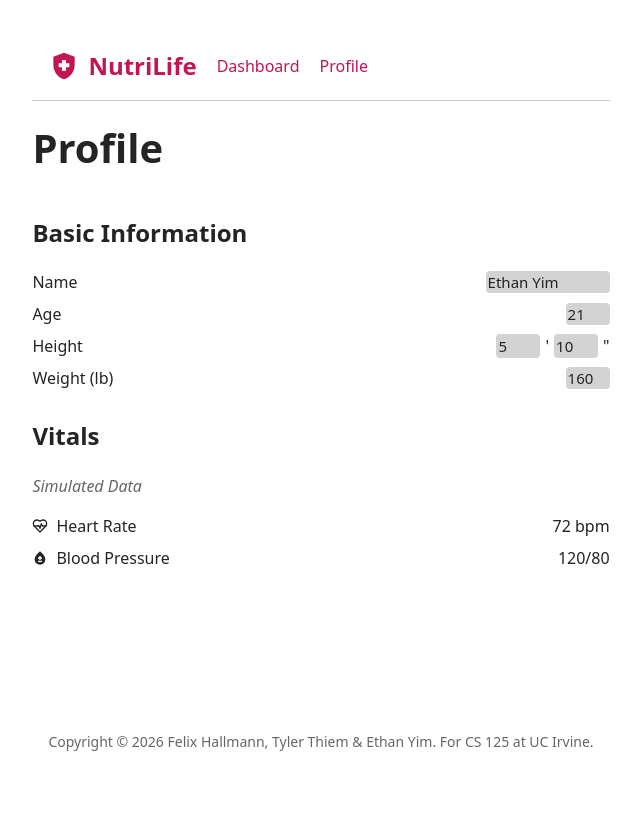
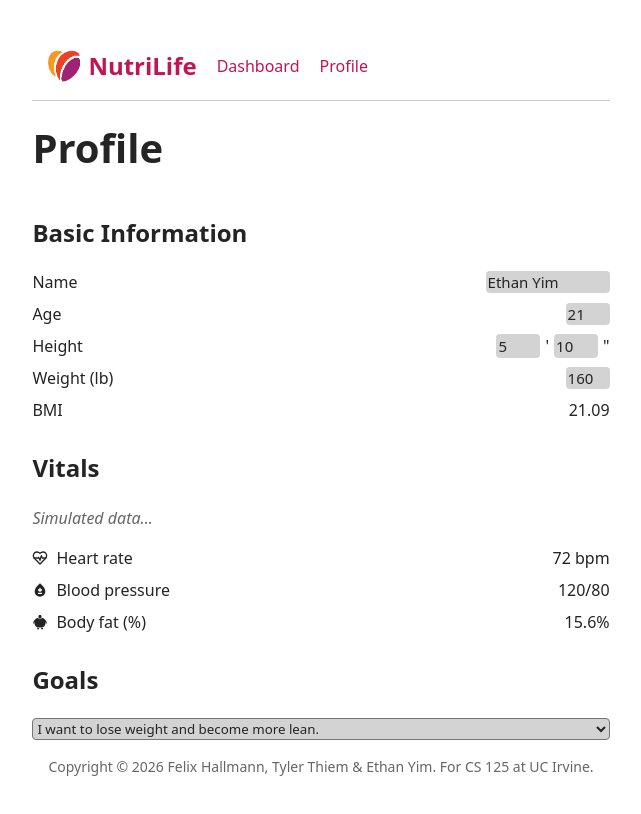
Before and after one commit to FelixHAUD/cs125_health_assistant, a React (Vite) app: page /profile in a window 1280 px wide. Shown: the top 814 px of the page, without its empty margins (319-960 px from the left). Built offline with nearby package versions, Linux system fonts and the light colour scheme.

Commit message:
Add to profile and change logo

```diff
--- a/index.html
+++ b/index.html
@@ -2,7 +2,7 @@
 <html lang="en">
   <head>
     <meta charset="UTF-8" />
-    <link rel="icon" type="image/svg+xml" href="/vite.svg" />
+    <link rel="icon" type="image/png" href="/NUTRILIFE.png" />
     <meta name="viewport" content="width=device-width, initial-scale=1.0" />
     <title>NutriLife</title>
     <link rel="preconnect" href="https://fonts.googleapis.com">
--- a/src/components/Navbar.jsx
+++ b/src/components/Navbar.jsx
@@ -7,7 +7,8 @@ export default function Navbar() {
     <nav style={{ padding: '1rem', borderBottom: '1px solid #ccc', display: 'flex', gap: '20px' }}>
       {/* Logo / Home */}
       <Link to="/" style={{ fontWeight: 'bold', fontSize: '1.5rem', display: 'flex', alignItems: 'center' }}>
-        <MdHealthAndSafety style={{ marginRight: '0.5rem', fontSize: '2rem' }} />
+        {/* <MdHealthAndSafety style={{ marginRight: '0.5rem', fontSize: '2rem' }} /> */}
+        <img src="/NUTRILIFE.png" style={{height: '2rem', marginRight: '0.5rem'}}/>
         <span>NutriLife</span>
       </Link>
 
--- a/src/globals.css
+++ b/src/globals.css
@@ -108,6 +108,12 @@ button:focus-visible {
 }
 
 /* Profile */
+select, option {
+  background-color: lightgray;
+  color: inherit;
+  border-radius: 0.25rem;
+  font-family: inherit;
+}
 
 .info-list {
   display: flex;
--- a/src/routes/profile.jsx
+++ b/src/routes/profile.jsx
@@ -1,6 +1,13 @@
 import { useState } from "react";
 import { LuHeartPulse } from "react-icons/lu";
 import { MdBloodtype } from "react-icons/md";
+import { GiFat } from "react-icons/gi";
+
+const GOAL_OPTIONS = [
+  "I want to lose weight and become more lean.",
+  "I want to maintain my weight, but change fat to muscle.",
+  "I want to gain muscle (and weight along with that)."
+]
 
 function Profile() {
   // 1. Initialize state for Basic Info (Manual Inputs)
@@ -9,14 +16,16 @@ function Profile() {
     age: 21,
     heightFt: 5,
     heightIn: 10,
-    weight: 160
+    weight: 160,
+    goal: ""
   });
 
   // 2. Initialize state for Vitals (Simulated/Editable for Prototype)
   const [vitals, setVitals] = useState({
     heartrate: 72,
     bpSys: 120,
-    bpDia: 80
+    bpDia: 80,
+    bfPct: 15.6
   });
 
   // Helper function to handle changes for basic info
@@ -35,7 +44,6 @@ function Profile() {
     <main>
       <h1>Profile</h1>
 
-      {/* SECTION 1: MANUAL INPUTS */}
       <h2>Basic Information</h2>
       <div className="info-list">
 
@@ -96,16 +104,20 @@ function Profile() {
             className="input-field short"
           />
         </label>
+
+        <label className="info-line">
+          <span>BMI</span>
+          <div>{7.03 * Math.round(100 * user.weight/((12 * user.heightFt + user.heightIn) * (12 * user.heightFt + user.heightIn)))}</div>
+        </label>
       </div>
 
-      {/* SECTION 2: VITALS (Simulated Data Sources) */}
       <h2>Vitals</h2>
-      <span className="subtitle">Simulated Data</span>
+      <span className="subtitle">Simulated data...</span>
 
       <div className="info-list">
         <label className="info-line">
           <span style={{ display: "flex", alignItems: "center", gap: "8px" }}>
-            <LuHeartPulse className="icon" /> Heart Rate
+            <LuHeartPulse className="icon" /> Heart rate
           </span>
           <div>
             {vitals.heartrate} bpm
@@ -114,13 +126,29 @@ function Profile() {
 
         <label className="info-line">
           <span style={{ display: "flex", alignItems: "center", gap: "8px" }}>
-            <MdBloodtype className="icon" /> Blood Pressure
+            <MdBloodtype className="icon" /> Blood pressure
           </span>
           <div>
             {vitals.bpSys}/{vitals.bpDia}
           </div>
         </label>
+
+        <label className="info-line">
+          <span style={{ display: "flex", alignItems: "center", gap: "8px" }}>
+            <GiFat className="icon" /> Body fat (%)
+          </span>
+          <div>
+            {vitals.bfPct}%
+          </div>
+        </label>
       </div>
+
+      <h2>Goals</h2>
+      <select name="goals">
+        {GOAL_OPTIONS.map((x) => {
+          return <option value={x}>{x}</option>
+        })}
+      </select>
     </main>
   );
 }
```
Also changed, not shown: public/NUTRILIFE.jpg (added), public/NUTRILIFE.png (added).
